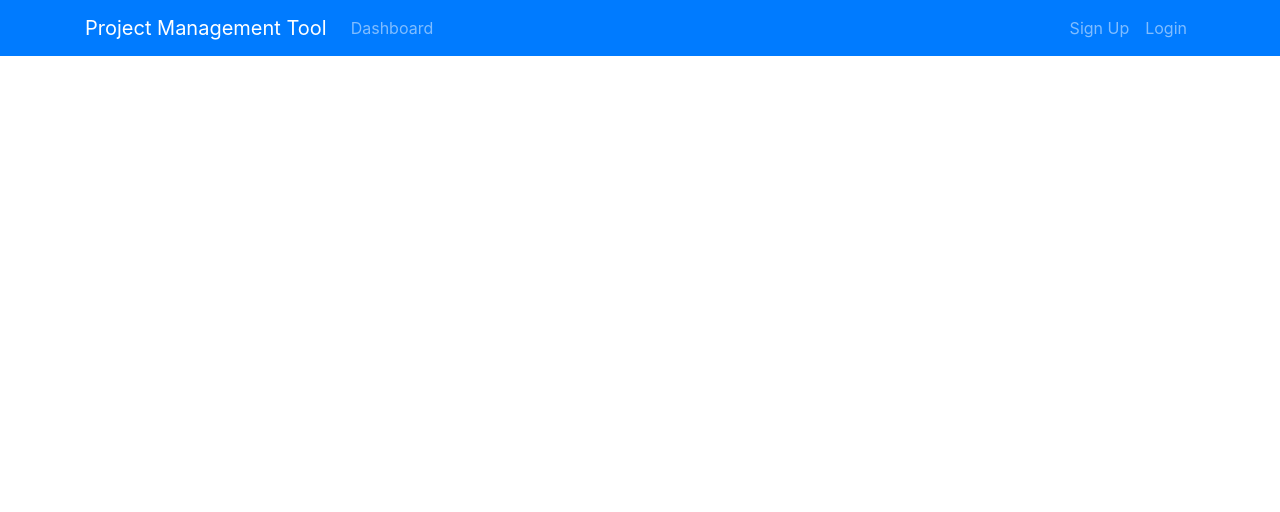
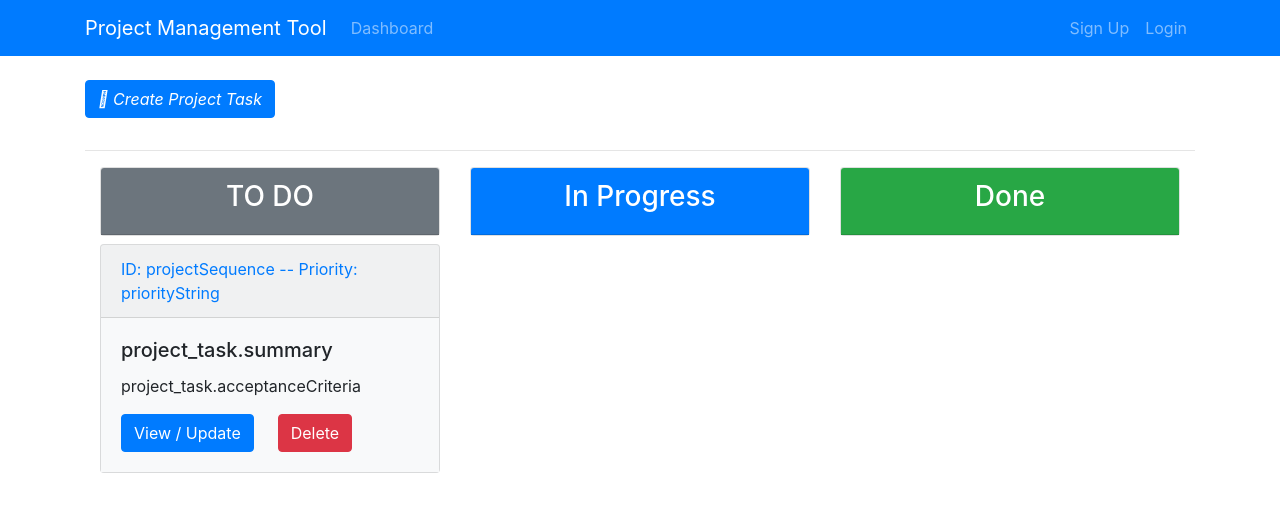
Before and after one commit to ergisgjergji/project-manager, a React (Create React App) app in the folder project-manager-react-client/: page /projectBoard/1 in a window 1280 px wide. Shown: the top 512 px of the page. Built offline with nearby package versions, Linux system fonts and the light colour scheme.

Commit message:
Routes to ProjectBoard and AddProjectTask

```diff
--- a/project-manager-react-client/src/App.js
+++ b/project-manager-react-client/src/App.js
@@ -11,6 +11,8 @@
 import Header from './components/Layout/Header';
 import AddProject from './components/Project/AddProject';
 import UpdateProject from './components/Project/UpdateProject';
+import ProjectBoard from './components/ProjectBoard/ProjectBoard';
+import AddProjectTask from './components/ProjectBoard/ProjectTasks/AddProjectTask';
 
 function App() {
   return (
@@ -20,6 +22,8 @@
         <Route exact path="/dashboard" component={Dashboard}/>
         <Route exact path="/addProject" component={AddProject}/>
         <Route exact path="/updateProject/:code" component={UpdateProject}/>
+        <Route exact path="/projectBoard/:code" component={ProjectBoard}/>
+        <Route exact path="/addProjectTask/:code" component={AddProjectTask}/>
       </Router>
     </Provider>
   );
--- a/project-manager-react-client/src/components/Layout/Header.js
+++ b/project-manager-react-client/src/components/Layout/Header.js
@@ -1,4 +1,5 @@
 import React, { Component } from 'react';
+import { Link } from 'react-router-dom';
 
 class Header extends Component {
     render() {
@@ -15,9 +16,9 @@
                     <div className="collapse navbar-collapse" id="mobile-nav">
                         <ul className="navbar-nav mr-auto">
                             <li className="nav-item">
-                                <a className="nav-link" href="/dashboard">
+                                <Link to="/dashboard" className="nav-link">
                                     Dashboard
-                                </a>
+                                </Link>
                             </li>
                         </ul>
 
--- a/project-manager-react-client/src/components/Project/ProjectItem.js
+++ b/project-manager-react-client/src/components/Project/ProjectItem.js
@@ -46,11 +46,12 @@
 
 						<div className="col-md-4 d-none d-lg-block">
 							<ul className="list-group">
-								<a href="#">
+
+								<Link to={`/projectBoard/${project.code}`}>
 									<li className="list-group-item board">
 										<i className="fa fa-flag-checkered pr-1"> Project Board </i>
 									</li>
-								</a>
+								</Link>
 
 								<Link to={`/updateProject/${project.code}`}>
 									<li className="list-group-item update">
@@ -61,6 +62,7 @@
 								<li className="list-group-item delete" onClick={this.onDeleteClick.bind(this, project.code)}>
 									<i className="fa fa-minus-circle pr-1"> Delete Project</i>
 								</li>
+
 							</ul>
 						</div>
 					</div>
--- a/project-manager-react-client/src/components/ProjectBoard/ProjectBoard.js
+++ b/project-manager-react-client/src/components/ProjectBoard/ProjectBoard.js
@@ -0,0 +1,84 @@
+import React, { Component } from 'react';
+import { Link } from 'react-router-dom';
+
+class ProjectBoard extends Component {
+
+    render() {
+
+        const { code } = this.props.match.params;
+
+        return (
+            <div className="container">
+
+                <Link to={`/addProjectTask/${code}`} className="btn btn-primary mb-3">
+                    <i className="fas fa-plus-circle"> Create Project Task</i>
+                </Link>
+
+                <br />
+                <hr />
+
+                {/* <!-- Backlog STARTS HERE --> */}
+                <div className="container">
+                    <div className="row">
+                        <div className="col-md-4">
+                            <div className="card text-center mb-2">
+                                <div className="card-header bg-secondary text-white">
+                                    <h3>TO DO</h3>
+                                </div>
+                            </div>
+
+                            {/* <!-- SAMPLE PROJECT TASK STARTS HERE --> */}
+                            <div className="card mb-1 bg-light">
+
+                                <div className="card-header text-primary">
+                                    ID: projectSequence -- Priority: priorityString
+                                </div>
+                                <div className="card-body bg-light">
+                                    <h5 className="card-title">project_task.summary</h5>
+                                    <p className="card-text text-truncate ">
+                                        project_task.acceptanceCriteria
+                                    </p>
+                                    <a href="" className="btn btn-primary">
+                                        View / Update
+                                    </a>
+
+                                    <button className="btn btn-danger ml-4">
+                                        Delete
+                                    </button>
+                                </div>
+                            </div>
+
+                            {/* <!-- SAMPLE PROJECT TASK ENDS HERE --> */}
+                        </div>
+                        <div className="col-md-4">
+                            <div className="card text-center mb-2">
+                                <div className="card-header bg-primary text-white">
+                                    <h3>In Progress</h3>
+                                </div>
+                            </div>
+                            {/* <!-- SAMPLE PROJECT TASK STARTS HERE --> */}
+
+                            {/* <!-- SAMPLE PROJECT TASK ENDS HERE --> */}
+                        </div>
+                        <div className="col-md-4">
+                            <div className="card text-center mb-2">
+                                <div className="card-header bg-success text-white">
+                                    <h3>Done</h3>
+                                </div>
+                            </div>
+
+                            {/* <!-- SAMPLE PROJECT TASK STARTS HERE --> */}
+
+                            {/* <!-- SAMPLE PROJECT TASK ENDS HERE --> */}
+
+                        </div>
+                    </div>
+                </div>
+
+                {/* <!-- Backlog ENDS HERE --> */}
+            </div>
+        )
+    }
+}
+
+export default ProjectBoard;
--- a/project-manager-react-client/src/components/ProjectBoard/ProjectTasks/AddProjectTask.js
+++ b/project-manager-react-client/src/components/ProjectBoard/ProjectTasks/AddProjectTask.js
@@ -0,0 +1,69 @@
+import React, { Component } from 'react';
+import { Link } from 'react-router-dom';
+
+class AddProjectTask extends Component {
+
+    render() {
+
+        const { code } = this.props.match.params;
+
+        return (
+            <div class="add-PBI">
+                <div class="container">
+                    <div class="row">
+
+                        <div class="col-md-8 m-auto">
+
+                            <Link to={`/projectBoard/${code}`} class="btn btn-light">
+                                Back to Project Board
+                            </Link>
+
+                            <h4 class="display-4 text-center">New Task</h4>
+                            <p class="lead text-center">Project Name + Project Code</p>
+
+                            <form>
+
+                                <div class="form-group">
+                                    <input type="text" class="form-control form-control-lg" name="summary" placeholder="Project Task summary" />
+                                </div>
+
+                                <div class="form-group">
+                                    <textarea class="form-control form-control-lg" placeholder="Acceptance Criteria" name="acceptanceCriteria"></textarea>
+                                </div>
+
+                                <h6>Due Date</h6>
+                                <div class="form-group">
+                                    <input type="date" class="form-control form-control-lg" name="dueDate" />
+                                </div>
+
+                                <div class="form-group">
+                                    <select class="form-control form-control-lg" name="priority">
+                                        <option value={0}>Select Priority</option>
+                                        <option value={1}>High</option>
+                                        <option value={2}>Medium</option>
+                                        <option value={3}>Low</option>
+                                    </select>
+                                </div>
+
+                                <div class="form-group">
+                                    <select class="form-control form-control-lg" name="status">
+                                        <option value="">Select Status</option>
+                                        <option value="TO_DO">TO DO</option>
+                                        <option value="IN_PROGRESS">IN PROGRESS</option>
+                                        <option value="DONE">DONE</option>
+                                    </select>
+                                </div>
+
+                                <input type="submit" class="btn btn-primary btn-block mt-4" />
+                            </form>
+
+                        </div>
+
+                    </div>
+                </div>
+            </div>
+        )
+    }
+}
+
+export default AddProjectTask;
```
Also changed, not shown: project-manager-react-client/src/components/ProjectBoard/ProjectTasks/ProjectTask.js (added), 1 other file (tests, documents, lock files or other folders).
